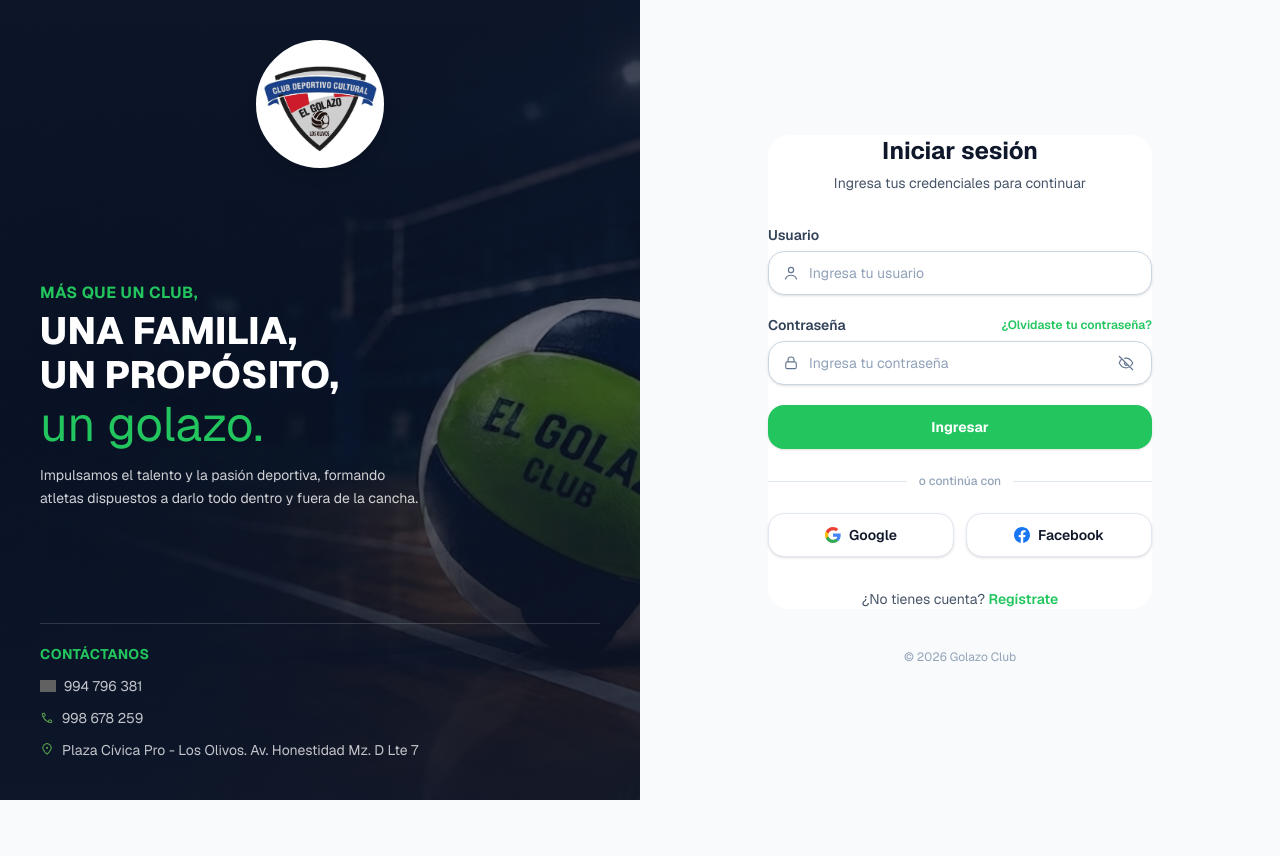
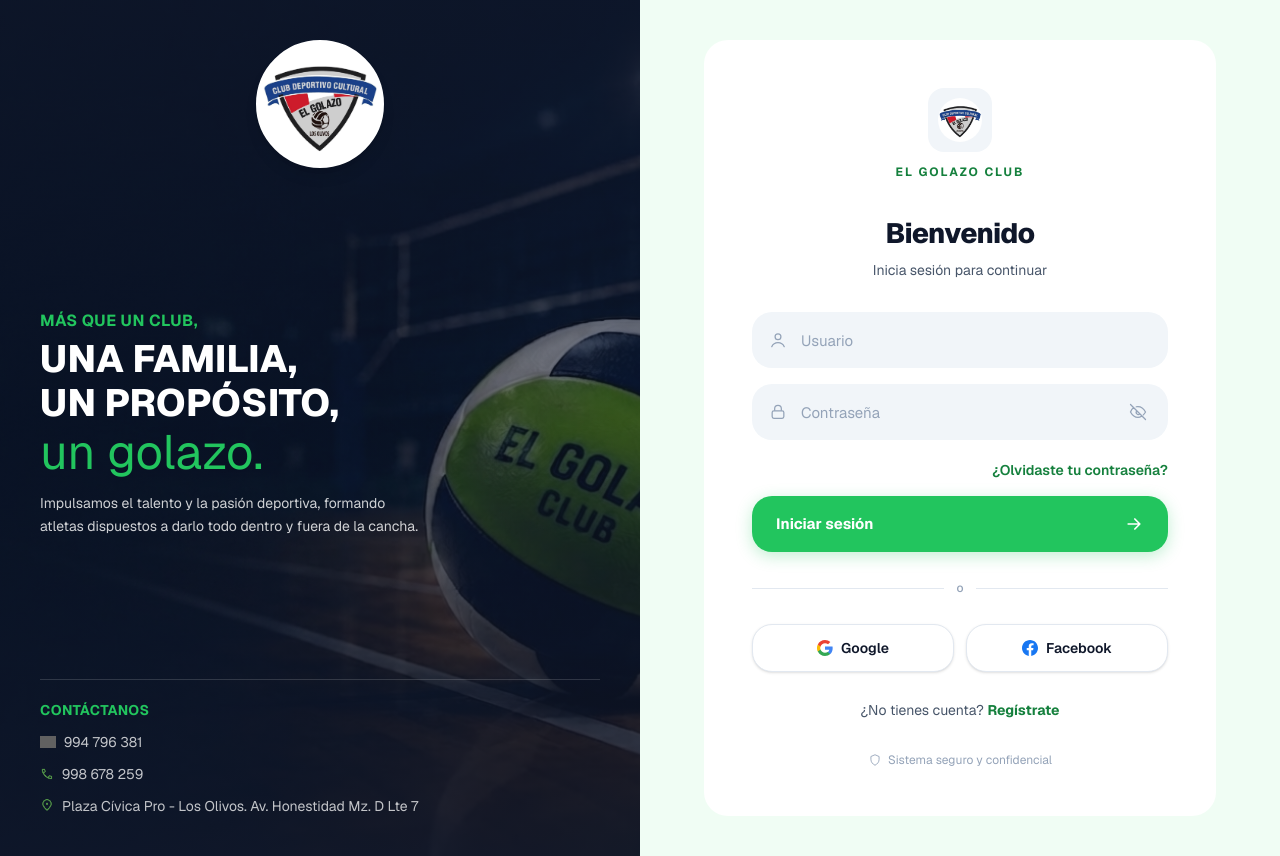
Before and after one commit to ariancerna/HerramientasDesarrollo_Grupo4_Frontend, a Next.js app: page /auth/login in a window 1280 px wide. Before the commit the page ends 800 px from the top, so only its background shows below. Built offline with nearby package versions, Linux system fonts and the light colour scheme; grey boxes are pictures that could not be loaded.

Commit message:
Agregar el welcome antes  del login

```diff
--- a/src/app/auth/login/page.tsx
+++ b/src/app/auth/login/page.tsx
@@ -12,6 +12,7 @@ const SLIDES = [
 export default function LoginPage() {
   return (
     <div className="flex min-h-screen w-full bg-bg">
+      {/* Sección Izquierda - Ilustración y Carrusel */}
       <section className="relative hidden overflow-hidden md:flex md:w-1/2">
         <AuthCarousel slides={SLIDES} />
         <div className="absolute inset-0 z-10 bg-gradient-to-b from-contrast/85 via-contrast/55 to-contrast/90" />
@@ -30,23 +31,30 @@ export default function LoginPage() {
           </div>
 
           <div className="max-w-md">
-            <p className="text-sm font-bold tracking-wide text-primary md:text-base">MÁS QUE UN CLUB,</p>
+            <p className="text-sm font-bold tracking-wide text-primary md:text-base">
+              MÁS QUE UN CLUB,
+            </p>
             <h1 className="mt-1 text-3xl font-extrabold leading-[1.15] md:text-[38px]">
               UNA FAMILIA,
               <br />
               UN PROPÓSITO,
             </h1>
-            <p className="mt-1 text-4xl text-primary md:text-5xl" style={{ fontFamily: "var(--font-caveat)" }}>
+            <p
+              className="mt-1 text-4xl text-primary md:text-5xl"
+              style={{ fontFamily: "var(--font-caveat)" }}
+            >
               un golazo.
             </p>
             <p className="mt-4 max-w-sm text-sm leading-relaxed text-white/80">
-              Impulsamos el talento y la pasión deportiva, formando atletas dispuestos a darlo todo
-              dentro y fuera de la cancha.
+              Impulsamos el talento y la pasión deportiva, formando atletas
+              dispuestos a darlo todo dentro y fuera de la cancha.
             </p>
           </div>
 
           <div className="space-y-3 border-t border-white/15 pt-5 text-sm text-white/75">
-            <p className="text-sm font-bold tracking-wide text-primary">CONTÁCTANOS</p>
+            <p className="text-sm font-bold tracking-wide text-primary">
+              CONTÁCTANOS
+            </p>
 
             <a
               href="https://wa.me/message/QOWSTIZGBL72H1"
@@ -54,46 +62,71 @@ export default function LoginPage() {
               rel="noopener noreferrer"
               className="flex items-center gap-2 transition hover:text-white"
             >
-              <Image src="/wsp.png" alt="WhatsApp" width={16} height={16} className="h-4 w-4 object-contain invert" />
+              <Image
+                src="/wsp.png"
+                alt="WhatsApp"
+                width={16}
+                height={16}
+                className="h-4 w-4 object-contain invert"
+              />
               994 796 381
             </a>
-
             <p className="flex items-center gap-2">
-              <Image src="/phone.png" alt="Teléfono" width={14} height={14} className="h-3.5 w-3.5 rotate-180 object-contain" />
+              <Image
+                src="/phone.png"
+                alt="Teléfono"
+                width={14}
+                height={14}
+                className="h-3.5 w-3.5 rotate-180 object-contain"
+              />
               998 678 259
             </p>
-
             <p className="flex items-start gap-2">
-              <Image src="/location.png" alt="Ubicación" width={14} height={14} className="mt-0.5 h-3.5 w-3.5 object-contain" />
+              <Image
+                src="/location.png"
+                alt="Ubicación"
+                width={14}
+                height={14}
+                className="mt-0.5 h-3.5 w-3.5 object-contain"
+              />
               <span>Plaza Cívica Pro - Los Olivos. Av. Honestidad Mz. D Lte 7</span>
             </p>
           </div>
         </div>
       </section>
 
-      <main className="flex w-full flex-col items-center justify-center px-6 py-12 md:w-1/2 md:px-12">
-        <div className="mb-6 flex items-center gap-2 md:hidden">
+      {/* Sección Derecha - Formulario */}
+      <main className="flex w-full items-center justify-center bg-primary-soft px-6 py-10 md:w-1/2 md:px-10">
+        <div className="w-full max-w-lg rounded-3xl bg-surface p-10 shadow-popover md:p-12">
+          <div className="mb-8 text-center">
+            <div className="mx-auto mb-3 flex h-16 w-16 items-center justify-center rounded-2xl bg-bg-subtle">
               <Image
                 src="/logo-el-golazo-club.jpg"
                 alt="El Golazo Club"
-            width={40}
-            height={40}
-            className="h-10 w-10 rounded-full border border-border object-cover"
+                width={44}
+                height={44}
+                className="h-11 w-11 rounded-full object-cover"
               />
-          <span className="text-sm font-bold text-ink">EL GOLAZO CLUB</span>
+            </div>
+            <p className="text-xs font-bold uppercase tracking-[0.16em] text-primary-dark">
+              El Golazo Club
+            </p>
           </div>
 
-        <div className="w-full max-w-sm rounded-xl border border-border bg-surface p-8 shadow-card md:border-0 md:p-0 md:shadow-none">
-          <h2 className="text-center text-2xl font-bold text-ink">Iniciar sesión</h2>
-          <p className="mb-8 mt-1.5 text-center text-sm text-body">
-            Ingresa tus credenciales para continuar
+          <div className="mb-8 text-center">
+            <h2 className="text-[28px] font-extrabold tracking-tight text-ink">
+              Bienvenido
+            </h2>
+            <p className="mt-1.5 text-sm text-body">
+              Inicia sesión para continuar
             </p>
+          </div>
 
           <LoginForm />
 
-          <div className="my-6 flex items-center gap-3">
+          <div className="my-7 flex items-center gap-3">
             <span className="h-px flex-1 bg-border" />
-            <span className="text-xs font-medium text-muted">o continúa con</span>
+            <span className="text-xs font-medium text-muted">o</span>
             <span className="h-px flex-1 bg-border" />
           </div>
 
@@ -102,15 +135,21 @@ export default function LoginPage() {
             <SocialButton provider="facebook" />
           </div>
 
-          <p className="mt-8 text-center text-sm text-body">
+          <p className="mt-7 text-center text-sm text-body">
             ¿No tienes cuenta?{" "}
-            <Link href={ROUTES.REGISTER} className="font-semibold text-primary hover:text-primary-hover">
+            <Link
+              href={ROUTES.REGISTER}
+              className="font-bold text-primary-dark hover:text-primary-hover"
+            >
               Regístrate
             </Link>
           </p>
+
+          <div className="mt-8 flex items-center justify-center gap-1.5 text-xs text-muted">
+            <ShieldIcon />
+            Sistema seguro y confidencial
           </div>
-
-        <p className="mt-10 text-center text-xs text-muted">© 2026 Golazo Club</p>
+        </div>
       </main>
     </div>
   );
@@ -121,8 +160,14 @@ function SocialButton({ provider }: { provider: "google" | "facebook" }) {
   return (
     <button
       type="button"
-      onClick={() => alert("La autenticación con " + (isGoogle ? "Google" : "Facebook") + " estará disponible cuando conectemos el backend.")}
-      className="flex h-11 items-center justify-center gap-2 rounded-lg border border-border bg-surface text-sm font-semibold text-ink shadow-sm transition hover:bg-bg-subtle"
+      onClick={() =>
+        alert(
+          "La autenticación con " +
+            (isGoogle ? "Google" : "Facebook") +
+            " estará disponible cuando conectemos el backend."
+        )
+      }
+      className="flex h-12 items-center justify-center gap-2 rounded-xl border border-border bg-surface text-sm font-semibold text-ink shadow-sm transition hover:bg-bg-subtle"
     >
       {isGoogle ? <GoogleIcon /> : <FacebookIcon />}
       {isGoogle ? "Google" : "Facebook"}
@@ -130,13 +175,38 @@ function SocialButton({ provider }: { provider: "google" | "facebook" }) {
   );
 }
 
+function ShieldIcon() {
+  return (
+    <svg viewBox="0 0 24 24" fill="none" className="h-3.5 w-3.5" aria-hidden="true">
+      <path
+        d="M12 3l7 3v5c0 4.5-3 8-7 10-4-2-7-5.5-7-10V6l7-3Z"
+        stroke="currentColor"
+        strokeWidth="1.5"
+        strokeLinejoin="round"
+      />
+    </svg>
+  );
+}
+
 function GoogleIcon() {
   return (
     <svg viewBox="0 0 24 24" className="h-4 w-4" aria-hidden="true">
-      <path fill="#4285F4" d="M23.5 12.3c0-.85-.08-1.67-.22-2.45H12v4.63h6.46a5.53 5.53 0 0 1-2.4 3.63v3h3.87c2.27-2.09 3.57-5.17 3.57-8.81Z" />
-      <path fill="#34A853" d="M12 24c3.24 0 5.96-1.07 7.94-2.9l-3.87-3c-1.08.72-2.46 1.15-4.07 1.15-3.13 0-5.78-2.11-6.73-4.96H1.27v3.1A12 12 0 0 0 12 24Z" />
-      <path fill="#FBBC05" d="M5.27 14.29a7.2 7.2 0 0 1 0-4.58v-3.1H1.27a12 12 0 0 0 0 10.78l4-3.1Z" />
-      <path fill="#EA4335" d="M12 4.75c1.76 0 3.34.6 4.59 1.79l3.44-3.44C17.95 1.19 15.24 0 12 0 7.31 0 3.26 2.69 1.27 6.6l4 3.1C6.22 6.86 8.87 4.75 12 4.75Z" />
+      <path
+        fill="#4285F4"
+        d="M23.5 12.3c0-.85-.08-1.67-.22-2.45H12v4.63h6.46a5.53 5.53 0 0 1-2.4 3.63v3h3.87c2.27-2.09 3.57-5.17 3.57-8.81Z"
+      />
+      <path
+        fill="#34A853"
+        d="M12 24c3.24 0 5.96-1.07 7.94-2.9l-3.87-3c-1.08.72-2.46 1.15-4.07 1.15-3.13 0-5.78-2.11-6.73-4.96H1.27v3.1A12 12 0 0 0 12 24Z"
+      />
+      <path
+        fill="#FBBC05"
+        d="M5.27 14.29a7.2 7.2 0 0 1 0-4.58v-3.1H1.27a12 12 0 0 0 0 10.78l4-3.1Z"
+      />
+      <path
+        fill="#EA4335"
+        d="M12 4.75c1.76 0 3.34.6 4.59 1.79l3.44-3.44C17.95 1.19 15.24 0 12 0 7.31 0 3.26 2.69 1.27 6.6l4 3.1C6.22 6.86 8.87 4.75 12 4.75Z"
+      />
     </svg>
   );
 }
--- a/src/app/page.tsx
+++ b/src/app/page.tsx
@@ -1,6 +1,5 @@
-import { redirect } from "next/navigation";
-import { ROUTES } from "@/constants/routes";
+import { WelcomeScreen } from "@/components/screens/welcome-screen";
 
 export default function Home() {
-  redirect(ROUTES.LOGIN);
+  return <WelcomeScreen />;
 }
--- a/src/components/forms/login-form.tsx
+++ b/src/components/forms/login-form.tsx
@@ -46,36 +46,90 @@ export function LoginForm() {
     }, 400);
   }
 
-  return <>
-    {submitError && <div role="alert" className="mb-5 rounded-lg border border-red-200 bg-red-50 px-3.5 py-3 text-sm font-medium text-red-700">{submitError}</div>}
-    <form onSubmit={handleSubmit} noValidate className="space-y-5">
-      <div>
-        <label htmlFor="usuario" className="mb-1.5 block text-sm font-semibold text-slate-700">Usuario</label>
+  return (
+    <>
+      {submitError && (
+        <div role="alert" className="mb-5 rounded-xl border border-danger/20 bg-danger-light px-4 py-3 text-sm font-medium text-danger">
+          {submitError}
+        </div>
+      )}
+      <form onSubmit={handleSubmit} noValidate className="space-y-4">
         <div className="relative">
-          <UserIcon className="pointer-events-none absolute left-3.5 top-1/2 h-[18px] w-[18px] -translate-y-1/2 text-slate-500" />
-          <input id="usuario" name="usuario" type="text" autoComplete="username" value={form.usuario} onChange={handleChange} aria-invalid={Boolean(errors.usuario)} placeholder="Ingresa tu usuario" className={`h-11 w-full rounded-lg border bg-white pl-10 pr-3 text-sm text-slate-900 shadow-sm outline-none transition placeholder:text-slate-400 hover:border-slate-400 focus:border-primary focus:ring-4 focus:ring-primary/10 ${errors.usuario ? "border-red-400 focus:border-red-500 focus:ring-red-100" : "border-slate-300"}`} />
+          <UserIcon className="pointer-events-none absolute left-4 top-1/2 h-5 w-5 -translate-y-1/2 text-muted" />
+          <input
+            id="usuario"
+            name="usuario"
+            type="text"
+            autoComplete="username"
+            value={form.usuario}
+            onChange={handleChange}
+            aria-invalid={Boolean(errors.usuario)}
+            placeholder="Usuario"
+            className={`h-14 w-full rounded-xl border bg-bg-subtle pl-12 pr-4 text-[15px] text-ink outline-none transition placeholder:text-muted focus:border-primary focus:bg-surface focus:ring-4 focus:ring-primary/10 ${
+              errors.usuario ? "border-danger focus:border-danger focus:ring-danger/10" : "border-transparent"
+            }`}
+          />
         </div>
-        {errors.usuario && <p className="mt-1.5 text-xs font-medium text-red-600">{errors.usuario}</p>}
-      </div>
-      <div>
-        <div className="mb-1.5 flex items-center justify-between">
-          <label htmlFor="password" className="block text-sm font-semibold text-slate-700">Contraseña</label>
-          <Link href={ROUTES.FORGOT_PASSWORD} className="text-xs font-semibold text-primary hover:text-primary-hover">
+        {errors.usuario && <p className="-mt-2 text-xs font-medium text-danger">{errors.usuario}</p>}
+
+        <div className="relative">
+          <LockIcon className="pointer-events-none absolute left-4 top-1/2 h-5 w-5 -translate-y-1/2 text-muted" />
+          <input
+            id="password"
+            name="password"
+            type={showPassword ? "text" : "password"}
+            autoComplete="current-password"
+            value={form.password}
+            onChange={handleChange}
+            aria-invalid={Boolean(errors.password)}
+            placeholder="Contraseña"
+            className={`h-14 w-full rounded-xl border bg-bg-subtle pl-12 pr-12 text-[15px] text-ink outline-none transition placeholder:text-muted focus:border-primary focus:bg-surface focus:ring-4 focus:ring-primary/10 ${
+              errors.password ? "border-danger focus:border-danger focus:ring-danger/10" : "border-transparent"
+            }`}
+          />
+          <button
+            type="button"
+            onClick={() => setShowPassword((value) => !value)}
+            className="absolute right-3 top-1/2 grid h-9 w-9 -translate-y-1/2 place-items-center rounded-lg text-muted transition hover:bg-border/40 hover:text-body"
+            aria-label={showPassword ? "Ocultar contraseña" : "Mostrar contraseña"}
+          >
+            <EyeIcon open={showPassword} className="h-5 w-5" />
+          </button>
+        </div>
+        {errors.password && <p className="-mt-2 text-xs font-medium text-danger">{errors.password}</p>}
+
+        <div className="flex justify-end pt-1">
+          <Link href={ROUTES.FORGOT_PASSWORD} className="text-sm font-semibold text-primary-dark hover:text-primary-hover">
             ¿Olvidaste tu contraseña?
           </Link>
         </div>
-        <div className="relative">
-          <LockIcon className="pointer-events-none absolute left-3.5 top-1/2 h-[18px] w-[18px] -translate-y-1/2 text-slate-500" />
-          <input id="password" name="password" type={showPassword ? "text" : "password"} autoComplete="current-password" value={form.password} onChange={handleChange} aria-invalid={Boolean(errors.password)} placeholder="Ingresa tu contraseña" className={`h-11 w-full rounded-lg border bg-white pl-10 pr-11 text-sm text-slate-900 shadow-sm outline-none transition placeholder:text-slate-400 hover:border-slate-400 focus:border-primary focus:ring-4 focus:ring-primary/10 ${errors.password ? "border-red-400 focus:border-red-500 focus:ring-red-100" : "border-slate-300"}`} />
-          <button type="button" onClick={() => setShowPassword((value) => !value)} className="absolute right-2.5 top-1/2 grid h-8 w-8 -translate-y-1/2 place-items-center rounded-md text-slate-500 transition hover:bg-slate-100 hover:text-slate-700 focus:outline-none focus:ring-2 focus:ring-primary/30" aria-label={showPassword ? "Ocultar contraseña" : "Mostrar contraseña"}><EyeIcon open={showPassword} className="h-[18px] w-[18px]" /></button>
-        </div>
-        {errors.password && <p className="mt-1.5 text-xs font-medium text-red-600">{errors.password}</p>}
-      </div>
-      <button type="submit" disabled={loading} className="flex h-11 w-full items-center justify-center rounded-lg bg-primary px-4 text-sm font-bold text-white shadow-sm transition hover:bg-primary-hover focus:outline-none focus:ring-4 focus:ring-primary/20 disabled:cursor-not-allowed disabled:opacity-60">{loading ? "Ingresando..." : "Ingresar"}</button>
-    </form>
-  </>;
+
+        <button
+          type="submit"
+          disabled={loading}
+          className="flex h-14 w-full items-center justify-between rounded-xl bg-primary px-6 text-[15px] font-bold text-white shadow-[0_4px_16px_rgba(34,197,94,0.28)] transition hover:bg-primary-hover disabled:cursor-not-allowed disabled:opacity-60"
+        >
+          <span>{loading ? "Ingresando..." : "Iniciar sesión"}</span>
+          {!loading && <ArrowIcon className="h-5 w-5" />}
+        </button>
+      </form>
+    </>
+  );
 }
 
-function UserIcon({ className }: { className: string }) { return <svg viewBox="0 0 24 24" fill="none" className={className}><circle cx="12" cy="8" r="3.5" stroke="currentColor" strokeWidth="1.5" /><path d="M4.5 20c1.4-3.4 4.2-5 7.5-5s6.1 1.6 7.5 5" stroke="currentColor" strokeWidth="1.5" strokeLinecap="round" /></svg>; }
-function LockIcon({ className }: { className: string }) { return <svg viewBox="0 0 24 24" fill="none" className={className}><rect x="5" y="10.5" width="14" height="9" rx="2" stroke="currentColor" strokeWidth="1.5" /><path d="M8 10.5V8a4 4 0 1 1 8 0v2.5" stroke="currentColor" strokeWidth="1.5" /></svg>; }
-function EyeIcon({ open, className }: { open: boolean; className: string }) { return open ? <svg viewBox="0 0 24 24" fill="none" className={className}><path d="M3 12s3.5-6.5 9-6.5S21 12 21 12s-3.5 6.5-9 6.5S3 12 3 12z" stroke="currentColor" strokeWidth="1.5" /><circle cx="12" cy="12" r="2.5" stroke="currentColor" strokeWidth="1.5" /></svg> : <svg viewBox="0 0 24 24" fill="none" className={className}><path d="M3 3l18 18M10.6 10.7a2.5 2.5 0 0 0 3.6 3.5M6.6 6.8C4.5 8.1 3 12 3 12s3.5 6.5 9 6.5c1.6 0 3-.5 4.2-1.3M9.9 5.7A9.4 9.4 0 0 1 12 5.5c5.5 0 9 6.5 9 6.5a14 14 0 0 1-2.6 3.4" stroke="currentColor" strokeWidth="1.5" strokeLinecap="round" /></svg>; }
+function UserIcon({ className }: { className: string }) {
+  return <svg viewBox="0 0 24 24" fill="none" className={className}><circle cx="12" cy="8" r="3.5" stroke="currentColor" strokeWidth="1.5" /><path d="M4.5 20c1.4-3.4 4.2-5 7.5-5s6.1 1.6 7.5 5" stroke="currentColor" strokeWidth="1.5" strokeLinecap="round" /></svg>;
+}
+function LockIcon({ className }: { className: string }) {
+  return <svg viewBox="0 0 24 24" fill="none" className={className}><rect x="5" y="10.5" width="14" height="9" rx="2" stroke="currentColor" strokeWidth="1.5" /><path d="M8 10.5V8a4 4 0 1 1 8 0v2.5" stroke="currentColor" strokeWidth="1.5" /></svg>;
+}
+function EyeIcon({ open, className }: { open: boolean; className: string }) {
+  return open ? (
+    <svg viewBox="0 0 24 24" fill="none" className={className}><path d="M3 12s3.5-6.5 9-6.5S21 12 21 12s-3.5 6.5-9 6.5S3 12 3 12z" stroke="currentColor" strokeWidth="1.5" /><circle cx="12" cy="12" r="2.5" stroke="currentColor" strokeWidth="1.5" /></svg>
+  ) : (
+    <svg viewBox="0 0 24 24" fill="none" className={className}><path d="M3 3l18 18M10.6 10.7a2.5 2.5 0 0 0 3.6 3.5M6.6 6.8C4.5 8.1 3 12 3 12s3.5 6.5 9 6.5c1.6 0 3-.5 4.2-1.3M9.9 5.7A9.4 9.4 0 0 1 12 5.5c5.5 0 9 6.5 9 6.5a14 14 0 0 1-2.6 3.4" stroke="currentColor" strokeWidth="1.5" strokeLinecap="round" /></svg>
+  );
+}
+function ArrowIcon({ className }: { className: string }) {
+  return <svg viewBox="0 0 24 24" fill="none" className={className}><path d="M5 12h14M13 6l6 6-6 6" stroke="currentColor" strokeWidth="2" strokeLinecap="round" strokeLinejoin="round" /></svg>;
+}
--- /dev/null
+++ b/src/components/screens/welcome-screen.tsx
@@ -0,0 +1,112 @@
+import Image from "next/image";
+import Link from "next/link";
+import { AuthCarousel } from "@/components/ui/auth-carousel";
+import { ROUTES } from "@/constants/routes";
+
+const SLIDES = [
+  { src: "/login-fondo.png", alt: "Entrenamiento de El Golazo Club" },
+];
+
+const FEATURES = [
+  { icon: AttendanceIcon, label: "Asistencia", desc: "Registro claro y rápido" },
+  { icon: CategoryIcon, label: "Categorías", desc: "Organización por edades" },
+  { icon: HistoryIcon, label: "Historial", desc: "Seguimiento centralizado" },
+];
+
+export function WelcomeScreen() {
+  return (
+    <div className="relative flex min-h-[100svh] w-full flex-col items-center justify-center gap-6 overflow-hidden px-4 py-6 sm:gap-8 lg:py-8">
+      <AuthCarousel slides={SLIDES} />
+      <div className="absolute inset-0 z-[1] bg-gradient-to-br from-contrast/85 via-primary-dark/55 to-contrast/90" />
+
+      <div className="relative z-10 flex w-full max-w-4xl flex-col items-center gap-5 text-center sm:gap-6">
+        <div className="h-24 w-24 overflow-hidden rounded-full border-4 border-white bg-white shadow-lg sm:h-28 sm:w-28">
+          <Image
+            src="/logo-el-golazo-club.jpg"
+            alt="El Golazo Club"
+            width={112}
+            height={112}
+            priority
+            className="h-full w-full object-cover"
+          />
+        </div>
+
+        <span className="rounded-full border border-primary/45 bg-primary/20 px-4 py-1.5 text-xs font-extrabold uppercase tracking-[0.14em] text-primary-light">
+          El Golazo Club
+        </span>
+
+        <h1 className="max-w-2xl text-4xl font-extrabold leading-tight tracking-tight text-white drop-shadow-md sm:text-5xl lg:text-6xl">
+          Tu pasión, <span className="text-primary">nuestro compromiso</span>
+        </h1>
+
+        <p className="max-w-lg text-base leading-relaxed text-white/75 sm:text-lg">
+          Registra tu asistencia, consulta tu historial y sigue tu progreso deportivo
+          desde un solo lugar.
+        </p>
+
+        <Link
+          href={ROUTES.LOGIN}
+          className="group mt-2 flex items-center gap-3 rounded-full bg-primary px-9 py-4 text-base font-extrabold text-contrast shadow-lg transition-all duration-200 hover:-translate-y-0.5 hover:bg-primary-hover active:scale-95 sm:text-lg"
+        >
+          Ingresar al portal
+          <span className="flex h-8 w-8 items-center justify-center rounded-full bg-white/25 transition-transform duration-200 group-hover:translate-x-1">
+            <ArrowIcon className="h-5 w-5" />
+          </span>
+        </Link>
+      </div>
+
+      <div className="relative z-10 hidden w-full max-w-4xl grid-cols-3 gap-4 lg:grid">
+        {FEATURES.map(({ icon: Icon, label, desc }) => (
+          <div
+            key={label}
+            className="flex items-center gap-3 rounded-2xl border border-white/18 bg-white/10 px-5 py-4 backdrop-blur-md"
+          >
+            <span className="flex h-10 w-10 shrink-0 items-center justify-center rounded-full bg-primary/25 text-primary-light">
+              <Icon className="h-5 w-5" />
+            </span>
+            <div>
+              <p className="font-extrabold text-white">{label}</p>
+              <p className="text-sm text-white/65">{desc}</p>
+            </div>
+          </div>
+        ))}
+      </div>
+    </div>
+  );
+}
+
+function ArrowIcon({ className }: { className: string }) {
+  return (
+    <svg viewBox="0 0 24 24" fill="none" className={className} aria-hidden="true">
+      <path d="M5 12h14M13 6l6 6-6 6" stroke="currentColor" strokeWidth="2" strokeLinecap="round" strokeLinejoin="round" />
+    </svg>
+  );
+}
+
+function AttendanceIcon({ className }: { className: string }) {
+  return (
+    <svg viewBox="0 0 24 24" fill="none" className={className} aria-hidden="true">
+      <path d="M7 3v3M17 3v3M4 9h16" stroke="currentColor" strokeWidth="1.8" strokeLinecap="round" />
+      <rect x="4" y="5" width="16" height="16" rx="3" stroke="currentColor" strokeWidth="1.8" />
+      <path d="m8.5 15 2 2 4.5-5" stroke="currentColor" strokeWidth="1.8" strokeLinecap="round" strokeLinejoin="round" />
+    </svg>
+  );
+}
+
+function CategoryIcon({ className }: { className: string }) {
+  return (
+    <svg viewBox="0 0 24 24" fill="none" className={className} aria-hidden="true">
+      <path d="M11.5 3H5a2 2 0 0 0-2 2v6.5a2 2 0 0 0 .59 1.41l8.5 8.5a2 2 0 0 0 2.82 0l6.5-6.5a2 2 0 0 0 0-2.82l-8.5-8.5A2 2 0 0 0 11.5 3Z" stroke="currentColor" strokeWidth="1.8" strokeLinejoin="round" />
+      <circle cx="8" cy="8" r="1.5" fill="currentColor" />
+    </svg>
+  );
+}
+
+function HistoryIcon({ className }: { className: string }) {
+  return (
+    <svg viewBox="0 0 24 24" fill="none" className={className} aria-hidden="true">
+      <path d="M3 3v5h5M3.05 13a9 9 0 1 0 2.13-7.14L3 8" stroke="currentColor" strokeWidth="1.8" strokeLinecap="round" strokeLinejoin="round" />
+      <path d="M12 7v5l3 3" stroke="currentColor" strokeWidth="1.8" strokeLinecap="round" strokeLinejoin="round" />
+    </svg>
+  );
+}
```
Lines whose indentation alone changed are shown as unchanged.
